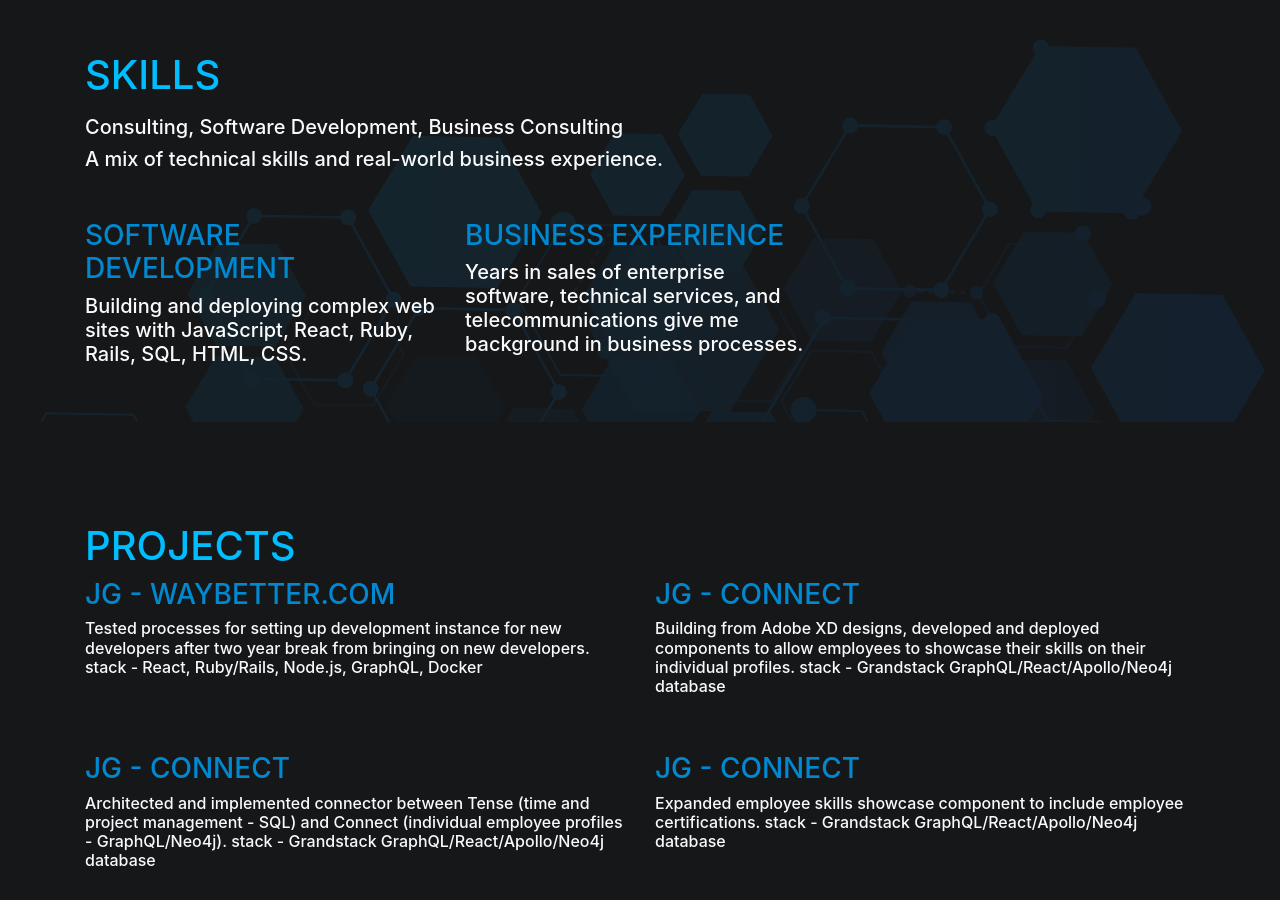
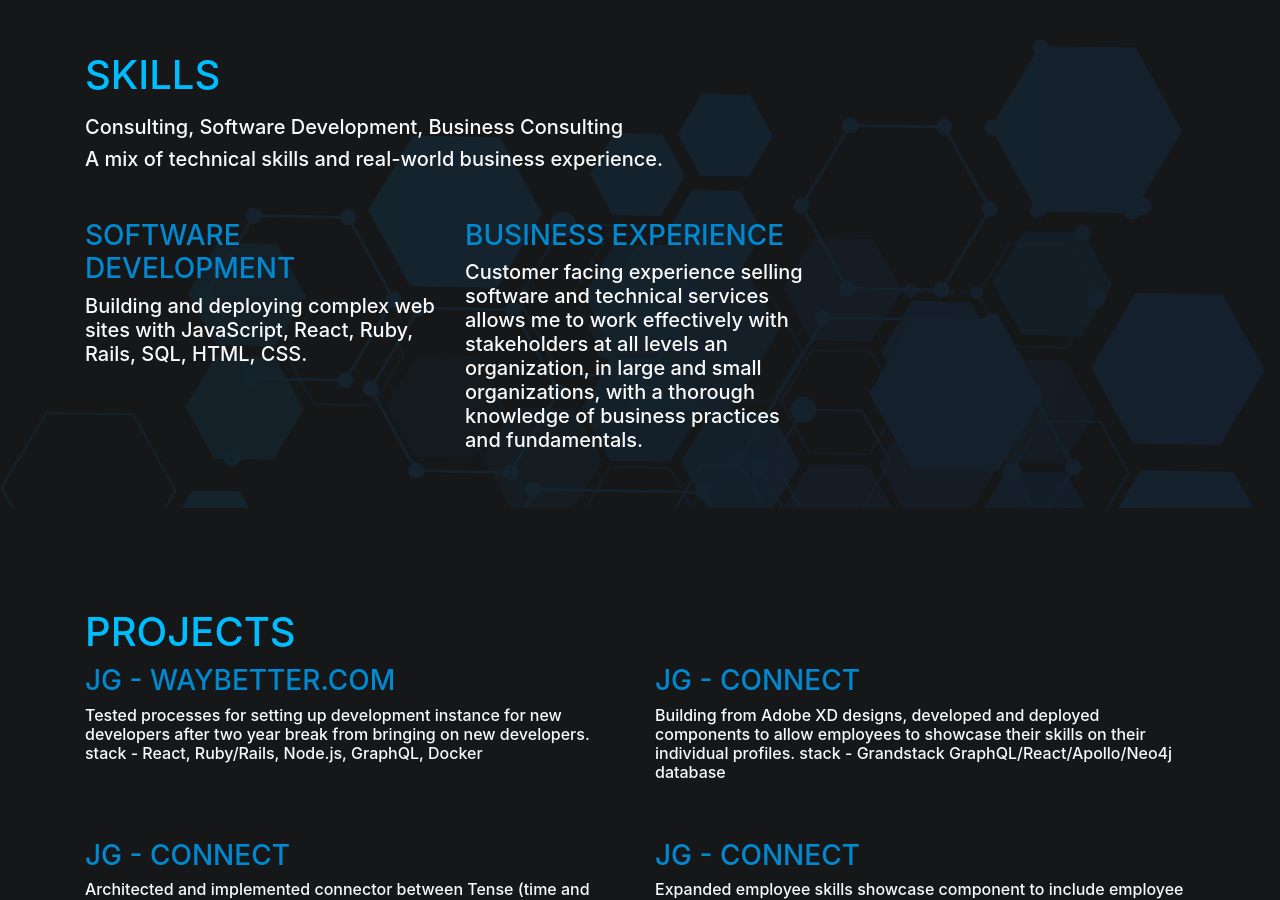
Before and after one commit to jkoren/jkoren.github.io, a Jekyll site: the page built from index.md, in a window 1280 px wide and 900 px high, scrolled down 1255 px. Built offline with Jekyll 4.4.1, drawn with Linux system fonts in a browser that asks for light colours.

Commit message:
added and revised content

```diff
--- a/_data/skills.yml
+++ b/_data/skills.yml
@@ -7,4 +7,4 @@ skill_list:
     description: Building and deploying complex web sites with JavaScript, React, Ruby, Rails, SQL, HTML, CSS.
 
   - name: Business Experience
-    description: Years in sales of enterprise software, technical services, and telecommunications give me background in business processes.
+    description: Customer facing experience selling software and technical services allows me to work effectively with stakeholders at all levels an organization, in large and small organizations, with a thorough knowledge of business practices and fundamentals.
```
